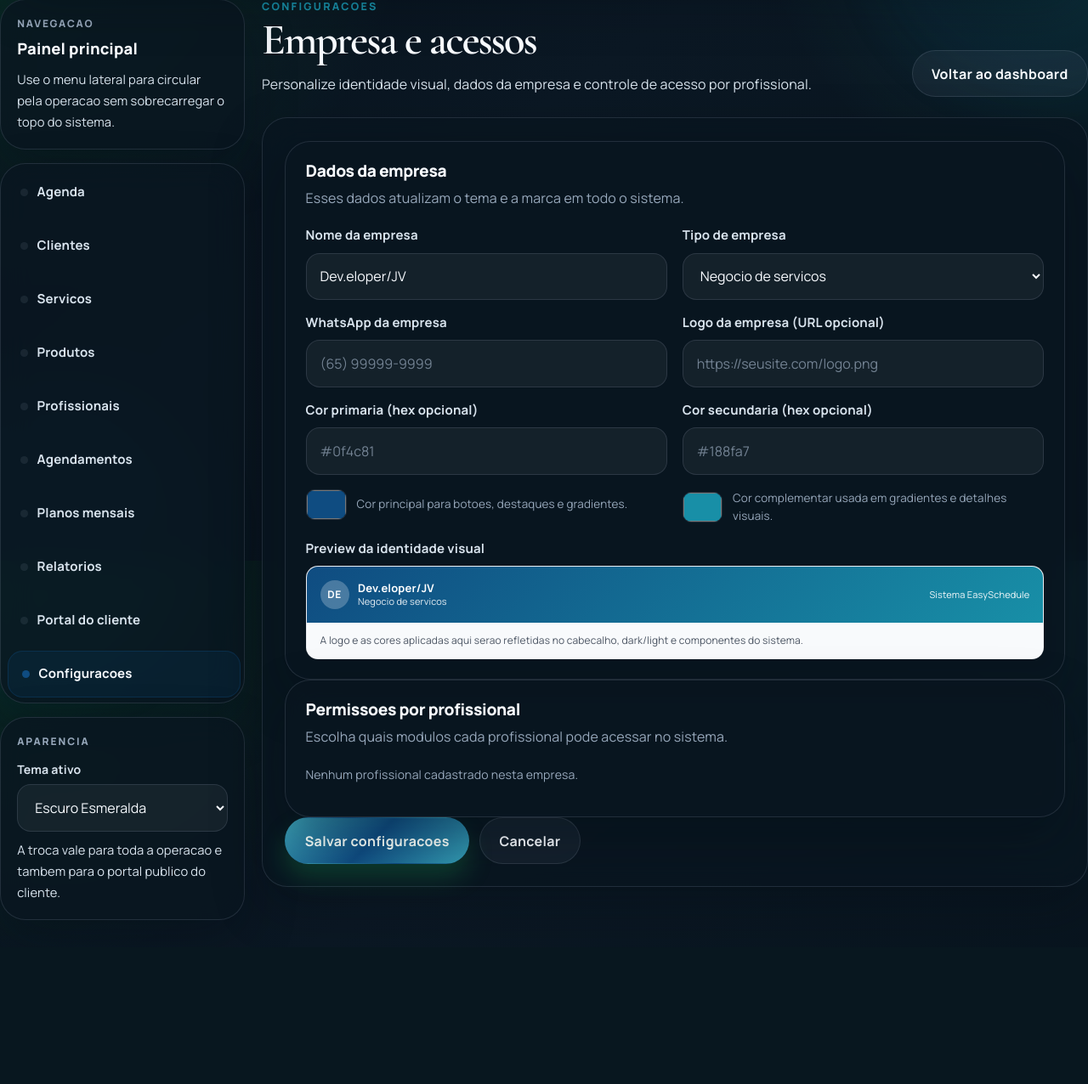
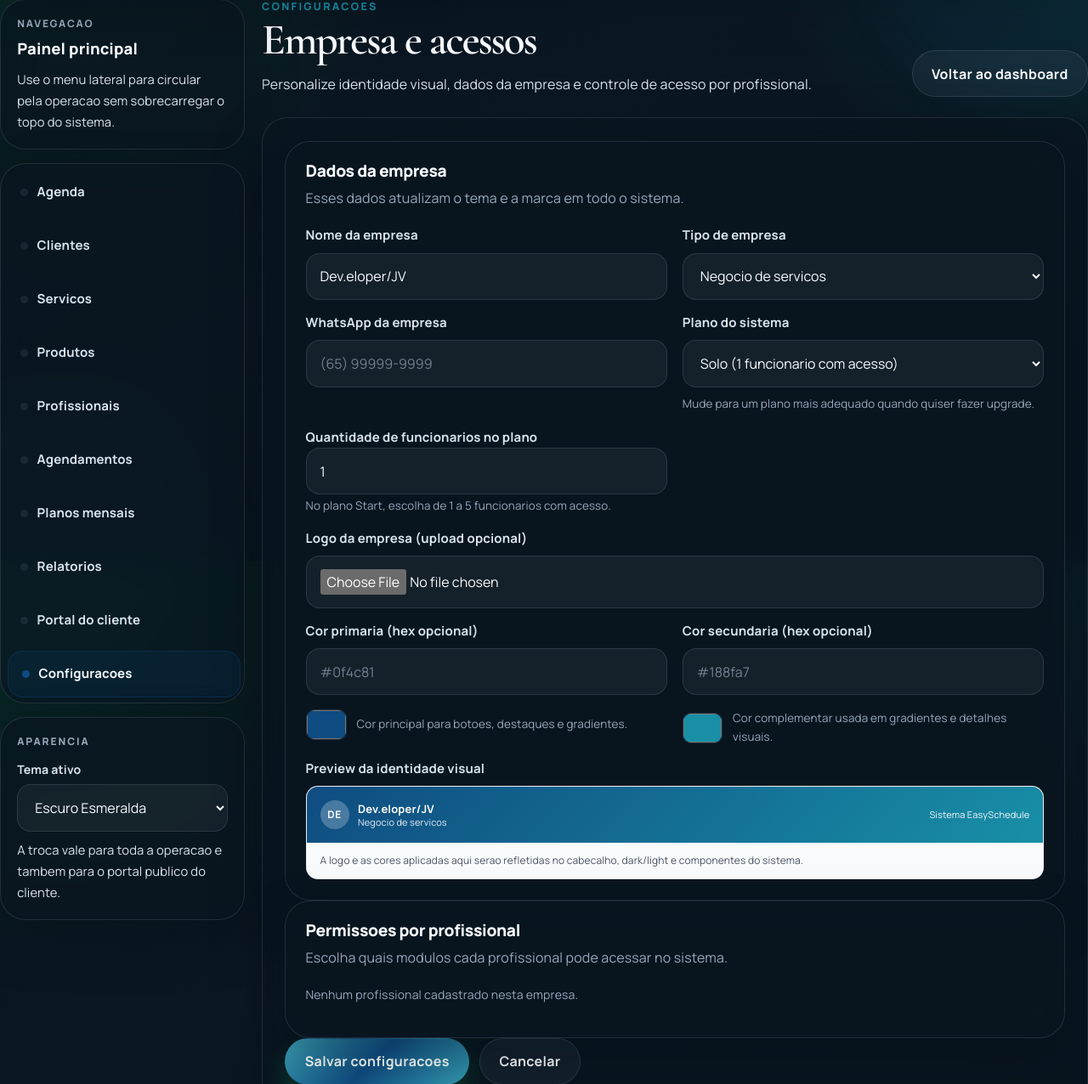
Before and after one commit to JVitor26/EasySchedule, a Django app: page /empresas/configuracoes/ in a window 1280 px wide. Shown: the part 140-1416 px from the top of the page at 85% size. Before the commit the page ends 1223 px from the top, so only its background shows below. Run offline with Django 5.2, Linux system fonts and the light colour scheme; a user stored in the database is signed in; data comes from the database, SQL or seed files in the repository; data that the repository does not hold is empty.

Commit message:
feat: add image uploads for company logo and products with plan upgrade settings

```diff
--- a/core/notifications.py
+++ b/core/notifications.py
@@ -127,7 +127,7 @@ def _booking_email_theme(profile_key):
 
 
 def _resolve_company_logo_url(empresa):
-    for attr in ("logo_url", "logo", "imagem", "avatar"):
+    for attr in ("logo", "logo_url", "imagem", "avatar"):
         value = getattr(empresa, attr, "")
         if not value:
             continue
--- a/easyschedule/static/js/empresa_configuracoes.js
+++ b/easyschedule/static/js/empresa_configuracoes.js
@@ -2,6 +2,8 @@ document.addEventListener("DOMContentLoaded", () => {
     const ids = {
         companyNameInput: document.getElementById("id_nome"),
         companyTypeInput: document.getElementById("id_tipo"),
+        planInput: document.getElementById("id_plano"),
+        professionalsLimitInput: document.getElementById("id_limite_profissionais"),
         primaryColorInput: document.getElementById("id_cor_primaria"),
         secondaryColorInput: document.getElementById("id_cor_secundaria"),
         primaryColorPicker: document.getElementById("id_cor_primaria_picker"),
@@ -102,6 +104,41 @@ document.addEventListener("DOMContentLoaded", () => {
         }
     }
 
+    function syncPlanLimitField() {
+        if (!ids.planInput || !ids.professionalsLimitInput) {
+            return;
+        }
+
+        const wrap = ids.professionalsLimitInput.closest(".form-group");
+        const selectedPlan = ids.planInput.value;
+
+        if (selectedPlan === "solo") {
+            ids.professionalsLimitInput.value = "1";
+            ids.professionalsLimitInput.readOnly = true;
+            if (wrap) {
+                wrap.style.display = "block";
+            }
+            return;
+        }
+
+        if (selectedPlan === "admin_only") {
+            ids.professionalsLimitInput.value = "5";
+            ids.professionalsLimitInput.readOnly = true;
+            if (wrap) {
+                wrap.style.display = "block";
+            }
+            return;
+        }
+
+        ids.professionalsLimitInput.readOnly = false;
+        if (!ids.professionalsLimitInput.value || Number(ids.professionalsLimitInput.value) < 1) {
+            ids.professionalsLimitInput.value = "1";
+        }
+        if (wrap) {
+            wrap.style.display = "block";
+        }
+    }
+
     bindColorPicker(ids.primaryColorInput, ids.primaryColorPicker, "#0f4c81", refreshPreview);
     bindColorPicker(ids.secondaryColorInput, ids.secondaryColorPicker, "#188fa7", refreshPreview);
 
@@ -111,6 +148,10 @@ document.addEventListener("DOMContentLoaded", () => {
     if (ids.companyTypeInput) {
         ids.companyTypeInput.addEventListener("change", refreshPreview);
     }
+    if (ids.planInput) {
+        ids.planInput.addEventListener("change", syncPlanLimitField);
+    }
 
+    syncPlanLimitField();
     refreshPreview();
 });
--- a/easyschedule/templates/base.html
+++ b/easyschedule/templates/base.html
@@ -35,7 +35,9 @@
             <div class="app-navbar">
                 <a class="app-brand" href="{% if user.is_authenticated %}{% url 'dashboard_home' %}{% else %}{% url 'cliente_home' %}{% endif %}">
                     <span class="brand-mark">
-                        {% if user.is_authenticated and empresa_atual and empresa_atual.logo_url %}
+                        {% if user.is_authenticated and empresa_atual and empresa_atual.logo %}
+                        <img src="{{ empresa_atual.logo.url }}" alt="Logo {{ empresa_atual.nome }}" class="brand-logo">
+                        {% elif user.is_authenticated and empresa_atual and empresa_atual.logo_url %}
                         <img src="{{ empresa_atual.logo_url }}" alt="Logo {{ empresa_atual.nome }}" class="brand-logo">
                         {% else %}
                         <img src="{% static 'img/Logo.png' %}" alt="Logo EasySchedule" class="brand-logo">
--- a/easyschedule/templates/empresas/empresa_configuracoes.html
+++ b/easyschedule/templates/empresas/empresa_configuracoes.html
@@ -19,7 +19,7 @@
     </div>
   </header>
 
-  <form method="post" class="form-card">
+  <form method="post" enctype="multipart/form-data" class="form-card">
     {% csrf_token %}
 
     {% if form.non_field_errors %}
@@ -54,9 +54,34 @@
         </div>
 
         <div class="form-group">
-          <label for="id_logo_url">Logo da empresa (URL opcional)</label>
-          {{ form.logo_url }}
-          {{ form.logo_url.errors }}
+          <label for="id_plano">Plano do sistema</label>
+          {{ form.plano }}
+          <small class="field-help">Mude para um plano mais adequado quando quiser fazer upgrade.</small>
+          {{ form.plano.errors }}
+        </div>
+
+        <div class="form-group">
+          <label for="id_limite_profissionais">Quantidade de funcionarios no plano</label>
+          {{ form.limite_profissionais }}
+          <small class="field-help">No plano Start, escolha de 1 a 5 funcionarios com acesso.</small>
+          {{ form.limite_profissionais.errors }}
+        </div>
+
+        <div class="form-group full">
+          <label for="id_logo">Logo da empresa (upload opcional)</label>
+          {{ form.logo }}
+          {% if empresa.logo %}
+          <div class="file-preview-card">
+            <img src="{{ empresa.logo.url }}" alt="Logo {{ empresa.nome }}" class="file-preview-image">
+            <span class="table-note">Logo atual da empresa.</span>
+          </div>
+          {% elif empresa.logo_url %}
+          <div class="file-preview-card">
+            <img src="{{ empresa.logo_url }}" alt="Logo {{ empresa.nome }}" class="file-preview-image">
+            <span class="table-note">Logo atual da empresa (origem URL).</span>
+          </div>
+          {% endif %}
+          {{ form.logo.errors }}
         </div>
 
         <div class="form-group">
--- a/easyschedule/urls.py
+++ b/easyschedule/urls.py
@@ -5,7 +5,8 @@ URL configuration for easyschedule project.
 from django.conf import settings
 from django.conf.urls.static import static
 from django.contrib import admin
-from django.urls import include, path
+from django.urls import include, path, re_path
+from django.views.static import serve
 
 
 urlpatterns = [
@@ -24,3 +25,7 @@ urlpatterns = [
 
 if settings.DEBUG:
     urlpatterns += static(settings.MEDIA_URL, document_root=settings.MEDIA_ROOT)
+else:
+    urlpatterns += [
+        re_path(r"^media/(?P<path>.*)$", serve, {"document_root": settings.MEDIA_ROOT}),
+    ]
--- a/empresas/forms.py
+++ b/empresas/forms.py
@@ -30,7 +30,7 @@ class CadastroEmpresaForm(forms.Form):
     tipo_empresa = forms.ChoiceField(label='Tipo de empresa', choices=get_business_type_choices())
     nome_empresa = forms.CharField(label='Nome da empresa', max_length=100)
     whatsapp = forms.CharField(label='WhatsApp da empresa', max_length=20, required=False)
-    logo_url = forms.URLField(label='Logo da empresa (URL opcional)', required=False)
+    logo = forms.ImageField(label='Logo da empresa (upload opcional)', required=False)
     cor_primaria = forms.CharField(label='Cor primaria (hex opcional)', max_length=7, required=False)
     cor_secundaria = forms.CharField(label='Cor secundaria (hex opcional)', max_length=7, required=False)
     plano = forms.ChoiceField(label='Plano', choices=Empresa.PLANO_CHOICES, initial=Empresa.PLANO_SOLO)
@@ -63,9 +63,8 @@ class CadastroEmpresaForm(forms.Form):
             'placeholder': '(65) 99999-9999',
             'autocomplete': 'tel',
         })
-        self.fields['logo_url'].widget.attrs.update({
-            'placeholder': 'https://seusite.com/logo.png',
-            'autocomplete': 'url',
+        self.fields['logo'].widget.attrs.update({
+            'accept': 'image/*',
         })
         self.fields['cor_primaria'].widget.attrs.update({
             'placeholder': '#0f4c81',
@@ -121,9 +120,6 @@ class CadastroEmpresaForm(forms.Form):
     def clean_whatsapp(self):
         return ''.join(filter(str.isdigit, self.cleaned_data.get('whatsapp', '')))
 
-    def clean_logo_url(self):
-        return (self.cleaned_data.get('logo_url') or '').strip()
-
     def clean_cor_primaria(self):
         return _normalize_hex_color(self.cleaned_data.get('cor_primaria'))
 
@@ -133,8 +129,22 @@ class CadastroEmpresaForm(forms.Form):
 
 class EmpresaConfiguracaoForm(forms.ModelForm):
     tipo = forms.ChoiceField(label='Tipo de empresa', choices=get_business_type_choices())
+    plano = forms.ChoiceField(label='Plano do sistema', choices=Empresa.PLANO_CHOICES)
+    limite_profissionais = forms.IntegerField(
+        label='Quantidade de funcionarios no plano',
+        min_value=1,
+        max_value=5,
+        required=False,
+        help_text='No plano Start, escolha de 1 a 5 funcionarios ativos.',
+    )
     cor_primaria = forms.CharField(label='Cor primaria (hex opcional)', max_length=7, required=False)
     cor_secundaria = forms.CharField(label='Cor secundaria (hex opcional)', max_length=7, required=False)
+
+    PLAN_PRICES = {
+        Empresa.PLANO_SOLO: 97,
+        Empresa.PLANO_START: 147,
+        Empresa.PLANO_ADMIN_ONLY: 127,
+    }
 
     class Meta:
         model = Empresa
@@ -142,7 +152,9 @@ class EmpresaConfiguracaoForm(forms.ModelForm):
             'nome',
             'tipo',
             'whatsapp',
-            'logo_url',
+            'plano',
+            'limite_profissionais',
+            'logo',
             'cor_primaria',
             'cor_secundaria',
         ]
@@ -152,13 +164,38 @@ class EmpresaConfiguracaoForm(forms.ModelForm):
         self.fields['nome'].label = 'Nome da empresa'
         self.fields['tipo'].label = 'Tipo de empresa'
         self.fields['whatsapp'].label = 'WhatsApp da empresa'
-        self.fields['logo_url'].label = 'Logo da empresa (URL opcional)'
+        self.fields['plano'].label = 'Plano do sistema'
+        self.fields['logo'].label = 'Logo da empresa (upload opcional)'
 
         self.fields['nome'].widget.attrs.update({'placeholder': 'Ex.: Studio Bela Vista'})
         self.fields['whatsapp'].widget.attrs.update({'placeholder': '(65) 99999-9999'})
-        self.fields['logo_url'].widget.attrs.update({'placeholder': 'https://seusite.com/logo.png'})
+        self.fields['limite_profissionais'].widget.attrs.update({'placeholder': 'De 1 a 5'})
+        self.fields['logo'].widget.attrs.update({'accept': 'image/*'})
         self.fields['cor_primaria'].widget.attrs.update({'placeholder': '#0f4c81'})
         self.fields['cor_secundaria'].widget.attrs.update({'placeholder': '#188fa7'})
+
+    def clean(self):
+        cleaned_data = super().clean()
+        plano = cleaned_data.get('plano')
+        limite = cleaned_data.get('limite_profissionais')
+
+        if plano == Empresa.PLANO_SOLO:
+            cleaned_data['limite_profissionais'] = 1
+        elif plano == Empresa.PLANO_ADMIN_ONLY:
+            cleaned_data['limite_profissionais'] = 5
+        elif plano == Empresa.PLANO_START and not limite:
+            self.add_error('limite_profissionais', 'Informe a quantidade de funcionarios para o plano Start.')
+
+        limite_final = cleaned_data.get('limite_profissionais')
+        if self.instance and limite_final:
+            profissionais_ativos = self.instance.profissional_set.filter(ativo=True).count()
+            if profissionais_ativos > limite_final:
+                self.add_error(
+                    'plano',
+                    f'Nao e possivel aplicar este plano agora: voce possui {profissionais_ativos} profissionais ativos.'
+                )
+
+        return cleaned_data
 
     def clean_tipo(self):
         return normalize_business_type(self.cleaned_data['tipo'])
@@ -166,14 +203,18 @@ class EmpresaConfiguracaoForm(forms.ModelForm):
     def clean_whatsapp(self):
         return ''.join(filter(str.isdigit, self.cleaned_data.get('whatsapp', '')))
 
-    def clean_logo_url(self):
-        return (self.cleaned_data.get('logo_url') or '').strip()
-
     def clean_cor_primaria(self):
         return _normalize_hex_color(self.cleaned_data.get('cor_primaria'))
 
     def clean_cor_secundaria(self):
         return _normalize_hex_color(self.cleaned_data.get('cor_secundaria'))
+
+    def save(self, commit=True):
+        instance = super().save(commit=False)
+        instance.valor_mensal = self.PLAN_PRICES.get(instance.plano, instance.valor_mensal)
+        if commit:
+            instance.save()
+        return instance
 
 
 def parse_profissional_modules_from_post(request_post, profissionais):
--- a/empresas/models.py
+++ b/empresas/models.py
@@ -31,6 +31,7 @@ class Empresa(models.Model):
     tipo = models.CharField(max_length=50)
     cnpj = models.CharField(max_length=18, blank=True, null=True)
     whatsapp = models.CharField(max_length=20, blank=True, default="")
+    logo = models.ImageField(upload_to="empresas/logos/", blank=True, null=True)
     logo_url = models.URLField(blank=True, default="")
     cor_primaria = models.CharField(max_length=7, blank=True, default="")
     cor_secundaria = models.CharField(max_length=7, blank=True, default="")
--- a/empresas/views.py
+++ b/empresas/views.py
@@ -19,7 +19,7 @@ from profissionais.models import Profissional
 
 def cadastro_empresa(request):
     if request.method == 'POST':
-        form = CadastroEmpresaForm(request.POST)
+        form = CadastroEmpresaForm(request.POST, request.FILES)
         if form.is_valid():
             email = form.cleaned_data['email']
             senha = form.cleaned_data['senha']
@@ -49,7 +49,7 @@ def cadastro_empresa(request):
                     tipo=form.cleaned_data['tipo_empresa'],
                     cnpj=form.cleaned_data['cpf_cnpj'],
                     whatsapp=form.cleaned_data['whatsapp'],
-                    logo_url=form.cleaned_data['logo_url'],
+                    logo=form.cleaned_data['logo'],
                     cor_primaria=form.cleaned_data['cor_primaria'],
                     cor_secundaria=form.cleaned_data['cor_secundaria'],
                     plano=plano_escolhido,
@@ -115,7 +115,7 @@ def empresa_configuracoes(request):
     )
 
     if request.method == 'POST':
-        form = EmpresaConfiguracaoForm(request.POST, instance=empresa)
+        form = EmpresaConfiguracaoForm(request.POST, request.FILES, instance=empresa)
         if form.is_valid():
             form.save()
 
--- a/produtos/models.py
+++ b/produtos/models.py
@@ -16,7 +16,7 @@ class Produto(models.Model):
     valor_venda = models.DecimalField(max_digits=10, decimal_places=2, default=0, help_text="Valor cobrado na venda ao cliente")
     estoque = models.PositiveIntegerField(default=0)
     estoque_reservado = models.PositiveIntegerField(default=0, help_text="Quantidade reservada em agendamentos não pagos")
-    foto = models.FileField(upload_to="produtos/", blank=True)
+    foto = models.ImageField(upload_to="produtos/", blank=True)
     ativo = models.BooleanField(default=True)
     destaque_publico = models.BooleanField(default=True)
     criado_em = models.DateTimeField(auto_now_add=True)
--- a/requirements.txt
+++ b/requirements.txt
@@ -13,3 +13,4 @@ whitenoise==6.12.0
 stripe>=13.0.0,<16.0.0
 python-dotenv>=1.0.0
 sentry-sdk[django]>=2.8.0
+Pillow>=10.4.0
```
Also changed, not shown: easyschedule/templates/registration/cadastro.html (+5 -4 lines), empresas/tests.py (+66 -3 lines), produtos/tests.py (+9 -1 lines), empresas/migrations/0006_empresa_logo.py (added), produtos/migrations/0005_alter_produto_foto.py (added).
